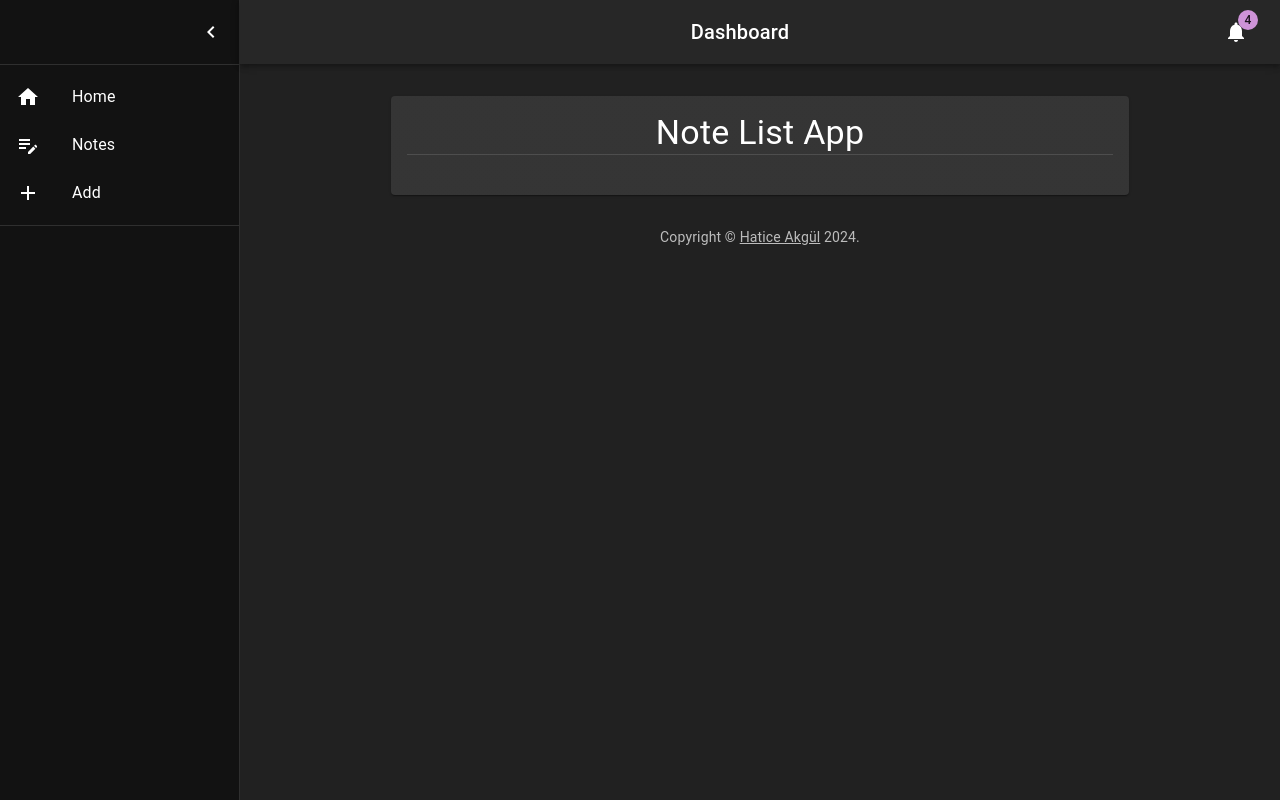
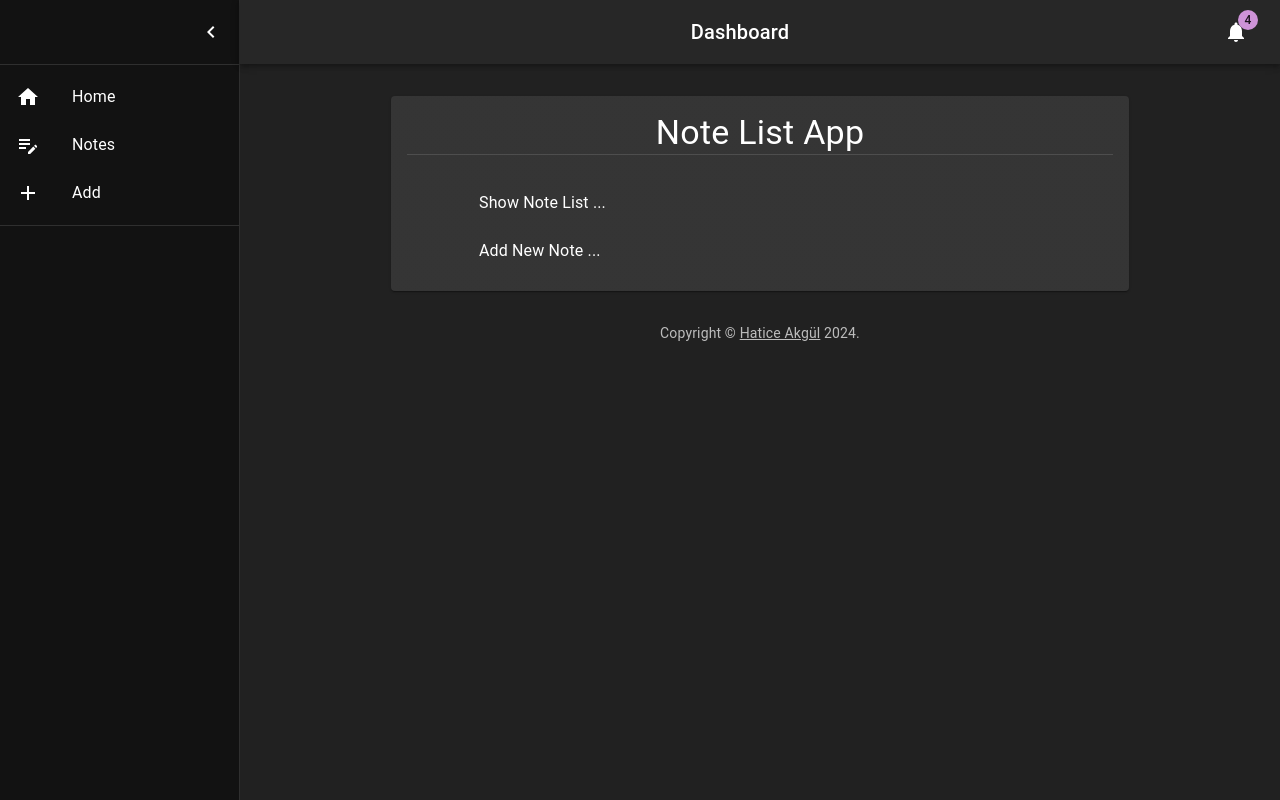
Before and after one commit to haticekatranciakgul/redux_notesapp, a React (Create React App) app: page / in a window 1280 px wide. Built offline with nearby package versions, Linux system fonts and the light colour scheme.

Commit message:
new commit

```diff
--- a/src/components/SideMenuList.js
+++ b/src/components/SideMenuList.js
@@ -16,7 +16,6 @@ const SideMenuList = () => {
     <React.Fragment>
 
       <Link to="/" className={`text-white td-none link-item ${pathname === 'home' ? 'active-link' : ""}`}>
-
         <ListItemButton>
           <ListItemIcon>
             <HomeIcon />
@@ -25,10 +24,7 @@ const SideMenuList = () => {
         </ListItemButton>
       </Link>
 
-
-
       <Link to="/notes" className={`text-white td-none link-item ${pathname === 'notes' ? 'active-link' : ""}`}>
-
         <ListItemButton>
           <ListItemIcon>
             <EditNoteIcon />
--- a/src/pages/HomeContentPage.js
+++ b/src/pages/HomeContentPage.js
@@ -2,13 +2,36 @@ import React from 'react'
 
 import Typography from '@mui/material/Typography';
 import { Divider } from '@mui/material';
+import { Link, useLocation } from "react-router-dom";
+import ListItemButton from '@mui/material/ListItemButton';
+import ListItemIcon from '@mui/material/ListItemIcon';
+import ListItemText from '@mui/material/ListItemText';
 
 const HomeContentPage = () => {
+
+  const location = useLocation();
+  let pathname = location.pathname.replace("/", "");
+
+
   return (
     <div>
       <Typography variant="h4" > Note List App</Typography>
       <Divider sx={{ marginBottom: 3 }}></Divider>
 
+      <Link to="/notes" className={`text-white td-none link-item ${pathname === 'notes' ? 'active-link' : ""}`}>
+        <ListItemButton>
+          <ListItemIcon>
+          </ListItemIcon>
+          <ListItemText primary="Show Note List ..." />
+        </ListItemButton>
+      </Link>
+      <Link to="/add" className={`text-white td-none link-item ${pathname === 'add' ? 'active-link' : ""}`}>
+        <ListItemButton>
+          <ListItemIcon>
+          </ListItemIcon>
+          <ListItemText primary="Add New Note ..." />
+        </ListItemButton>
+      </Link>
 
     </div>
   )
```
